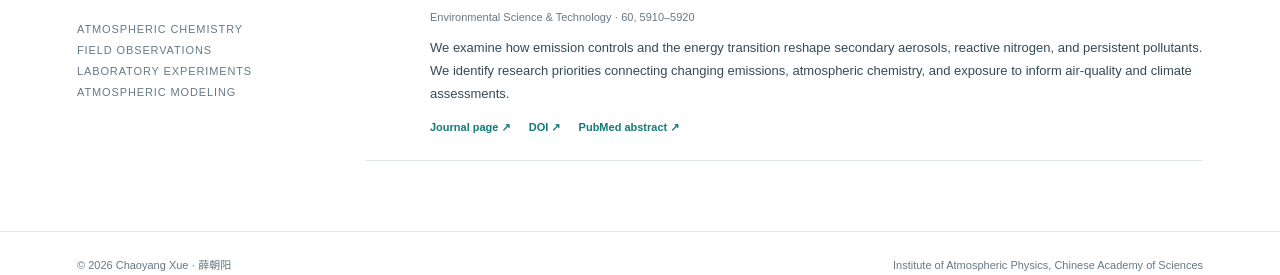
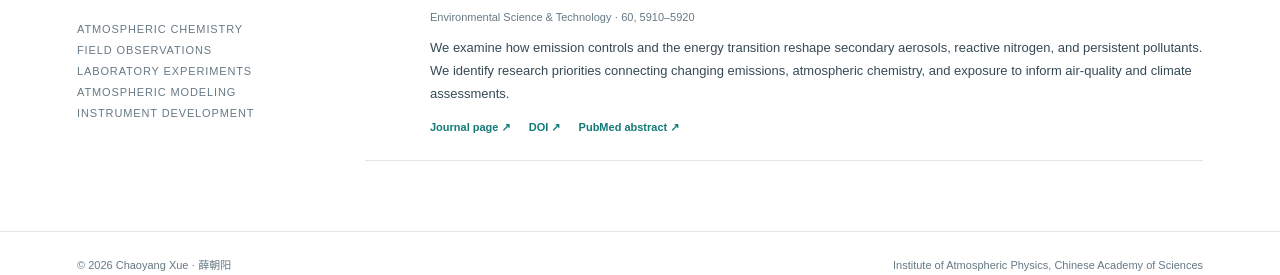
Before and after one commit to cxue-atmos/cxue-atmos.github.io, a Jekyll site: the page built from _pages/about.html, in a window 1280 px wide and 900 px high, scrolled down 569 px. Shown: the part 622-897 px from the top of the window. Built offline with Jekyll 4.4.1, drawn with Linux system fonts in a browser that asks for light colours.

Commit message:
Add instrument development to bilingual research sidebar

```diff
--- a/_layouts/academic.html
+++ b/_layouts/academic.html
@@ -11,7 +11,7 @@
   <meta property="og:type" content="website">
   <meta property="og:image" content="{{ '/images/profile.jpg' | absolute_url }}">
   <title>{{ page.title | escape }} | {{ site.title | escape }}</title>
-  <link rel="stylesheet" href="{{ '/assets/css/academic.css' | relative_url }}?v=20261023-2">
+  <link rel="stylesheet" href="{{ '/assets/css/academic.css' | relative_url }}?v=20261023-3">
 </head>
 <body data-route="{{ page.site_route }}" data-language="{{ page.initial_language | default: 'en' }}">
   <a class="skip-link" href="#main">Skip to content</a>
@@ -32,11 +32,11 @@
         <a href="https://scholar.google.com/citations?user=4gpjPbgAAAAJ&hl=en" target="_blank" rel="noopener noreferrer"><svg class="icon" viewBox="0 0 20 20" fill="none" stroke="currentColor" aria-hidden="true"><path d="m1 7 9-4 9 4-9 4-9-4Zm4 2v5c3 3 7 3 10 0V9M18 8v7"/></svg>Google Scholar ↗</a>
         <a href="https://orcid.org/0000-0001-6673-7716" target="_blank" rel="noopener noreferrer"><svg class="icon" viewBox="0 0 20 20" fill="none" stroke="currentColor" aria-hidden="true"><circle cx="10" cy="10" r="8"/><path d="M7 8v6m0-8v.1M10 7h2a3.5 3.5 0 0 1 0 7h-2Z"/></svg>ORCID ↗</a>
         <a href="https://www.researchgate.net/profile/Chaoyang-Xue-5" target="_blank" rel="noopener noreferrer"><svg class="icon" viewBox="0 0 20 20" fill="none" stroke="currentColor" aria-hidden="true"><path d="M5 16V4h5a3 3 0 0 1 0 6H5m4 0 5 6"/></svg>ResearchGate ↗</a>
-      </div><p class="profile-note" id="profile-note">ATMOSPHERIC CHEMISTRY<br>FIELD OBSERVATIONS<br>LABORATORY EXPERIMENTS<br>ATMOSPHERIC MODELING</p>
+      </div><p class="profile-note" id="profile-note">ATMOSPHERIC CHEMISTRY<br>FIELD OBSERVATIONS<br>LABORATORY EXPERIMENTS<br>ATMOSPHERIC MODELING<br>INSTRUMENT DEVELOPMENT</p>
     </aside>
     <main id="main" tabindex="-1">{{ content }}</main>
   </div></div>
   <footer class="footer"><div class="container footer-inner"><span>© 2026 Chaoyang Xue · 薛朝阳</span><span id="footer-affiliation">Institute of Atmospheric Physics, Chinese Academy of Sciences</span></div></footer>
-  <script src="{{ '/assets/js/academic.js' | relative_url }}?v=20261023-2" defer></script>
+  <script src="{{ '/assets/js/academic.js' | relative_url }}?v=20261023-3" defer></script>
 </body>
 </html>
--- a/assets/js/academic.js
+++ b/assets/js/academic.js
@@ -66,7 +66,7 @@
       document.getElementById('affiliation').innerHTML=t('Institute of Atmospheric Physics<br>Chinese Academy of Sciences','中国科学院<br>大气物理研究所');
       document.getElementById('location').textContent=t('Beijing, China','中国 · 北京');
       document.getElementById('footer-affiliation').textContent=t('Institute of Atmospheric Physics, Chinese Academy of Sciences','中国科学院大气物理研究所');
-      document.getElementById('profile-note').innerHTML=t('ATMOSPHERIC CHEMISTRY<br>FIELD OBSERVATIONS<br>LABORATORY EXPERIMENTS<br>ATMOSPHERIC MODELING','大气化学<br>外场观测<br>实验室实验<br>模型模拟');
+      document.getElementById('profile-note').innerHTML=t('ATMOSPHERIC CHEMISTRY<br>FIELD OBSERVATIONS<br>LABORATORY EXPERIMENTS<br>ATMOSPHERIC MODELING<br>INSTRUMENT DEVELOPMENT','大气化学<br>外场观测<br>实验室实验<br>模型模拟<br>仪器研发');
       main.innerHTML=({home,publications,research,cv,join})[route]();
       document.querySelectorAll('a[href^="/"]').forEach(a=>{
         const url=new URL(a.getAttribute('href'),location.origin);
```
